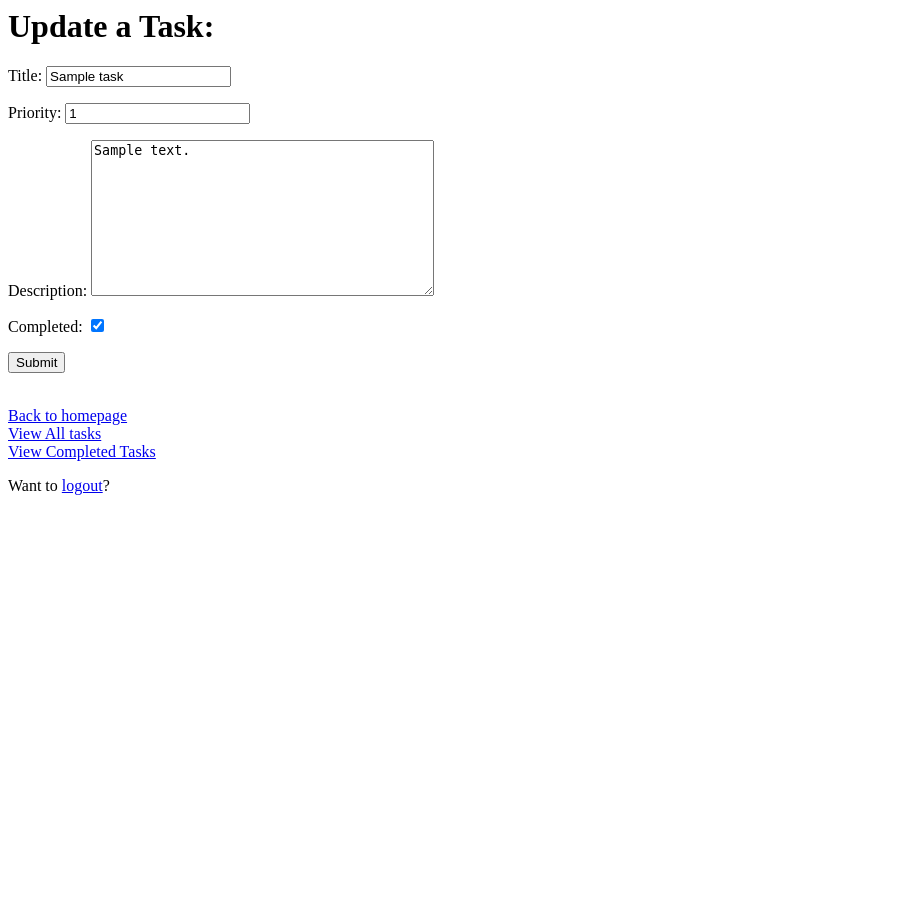
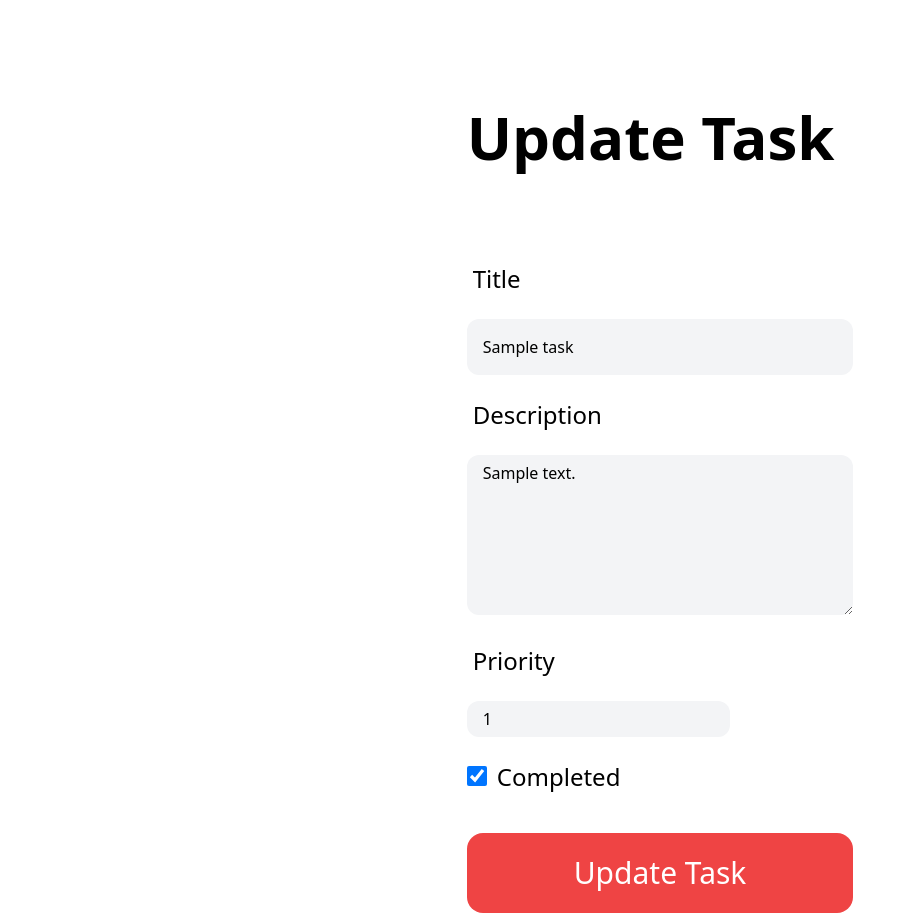
Before and after one commit to siddnikh/wd202, a Django app: page /update-task/1/ in a window 1280 px wide. Shown: the whole page, without its empty margins (0-908 px from the left). Before the commit the page ends 495 px from the top, so only its background shows below. Run offline with Django 3.2, Linux system fonts and the light colour scheme; a user stored in the database is signed in; tables that the repository leaves empty hold one stand-in row (values such as "Sample post"); some libraries are stand-ins or nearby versions.

Commit message:
final changes to styling

```diff
--- a/level6/tasks/templates/layouts/task_layout.html
+++ b/level6/tasks/templates/layouts/task_layout.html
@@ -22,7 +22,7 @@
         <!--Add the tasks here-->
         {% endblock %}
 
-        <div class = "absolute w-1/3 bottom-0 mt-5 grid place-items-center">
+        <div class = "bottom-0 mt-5 grid place-items-center">
             <button onclick="window.location.href = '/create-task/'" class="bg-red-500 hover:bg-red-700 text-white text-3xl mb-40 py-2 px-4 rounded-2xl mt-5 h-20 w-full">Add</button>
         </div>
         </div>
--- a/level6/tasks/templates/tasks/delete_task.html
+++ b/level6/tasks/templates/tasks/delete_task.html
@@ -3,7 +3,7 @@
 {% block heading %}Delete Task{% endblock %}
 {% block body %}
 <form class = "mt-14" method="post">{% csrf_token %}
-    <p class = "font-sans text-black text-xl">Are you sure you want to delete <span class="text-blue-500">{{object}}</span>?</p>
+    <p class = "font-sans text-black text-xl">Are you sure you want to delete <span class="text-blue-500">"{{object}}"</span>?</p>
     <div class = "absolute w-1/3 bottom-0 mt-5 grid place-items-center">
         <button type = "submit" class="bg-red-500 hover:bg-red-700 text-white text-3xl mb-40 py-2 px-4 rounded-2xl mt-5 h-20 w-full">Confirm</button>
     </div>
--- a/level6/tasks/templates/tasks/update_task.html
+++ b/level6/tasks/templates/tasks/update_task.html
@@ -1,14 +1,31 @@
-<h1>Update a Task:</h1>
-
-<form method="POST" action = ""/>
-{{ form.as_p }}
-{% csrf_token %}
-<button type="submit">Submit</button>
+{% extends "layouts/layout.html" %}
+{% block title %}Update Task{% endblock %}
+{% block heading %}Update Task{% endblock %}
+{% block body %}
+<form class = "mt-14"action="" method = 'POST'>
+    {% csrf_token %}
+    {{ form.non_field_errors }}
+    <div class="fieldwrapper">
+        {{ form.title.errors }}
+        <label class = "font-sans font-light mt-32 ml-1.5 text-2xl" for="{{ form.title.id_for_label }}">Title</label>
+        {{form.title}}
+    </div>
+    <div class="fieldwrapper">
+        {{ form.description.errors }}
+        <label class = "font-sans font-light mt-32 ml-1.5 text-2xl" for="{{ form.description.id_for_label }}">Description</label>
+        {{form.description}}
+    </div>
+    <div class="fieldwrapper">
+        {{ form.priority.errors }}
+        <label class = "font-sans font-light mt-32 ml-1.5 text-2xl" for="{{ form.priority.id_for_label }}">Priority</label>
+        {{form.priority}}
+    </div>
+    <div class="fieldwrapper">
+        {{form.completed}}
+        <label class = "font-sans font-light mt-32 ml-1.5 text-2xl" for="{{ form.completed.id_for_label }}">Completed</label>
+    </div>
+    <div class = "grid place-items-center">
+        <button type = "submit" class="mt-10 bg-red-500 hover:bg-red-700 text-white text-3xl py-2 px-4 rounded-2xl h-20 w-full">Update Task</button>
+    </div>
 </form>
-<br>
-
-<a href="/tasks">Back to homepage</a> <br>
-<a href="/all_tasks">View All tasks</a> <br>
-<a href="/completed_tasks">View Completed Tasks</a>
-<br>
-    <p>Want to <a href = "/user/logout/">logout</a>?
+{% endblock%}
--- a/level6/tasks/templates/tasks/user_login.html
+++ b/level6/tasks/templates/tasks/user_login.html
@@ -20,4 +20,5 @@
         <button class="bg-red-500 hover:bg-red-700 text-white text-3xl py-2 px-4 rounded-2xl h-20 w-full">Login</button>
     </div>
 </form>
+<p class="mt-10 text-black text-lg font-sans">Don't have an account? <a href = "/user/signup/" class = "text-red-500">Sign up!</a></p>
 {% endblock%}
--- a/level6/tasks/urls.py
+++ b/level6/tasks/urls.py
@@ -1,12 +1,13 @@
 from django.urls import path
 from . import views
 from django.contrib.auth.views import LogoutView
+from django.views.generic import RedirectView
 
 urlpatterns = [
+    path('', RedirectView.as_view(url='/tasks')),
     path("tasks/", views.GenericTaskView.as_view()),
     path('create-task/', views.GenericTaskCreateView.as_view()),
     path("delete-task/<pk>/", views.GenericTaskDeleteView.as_view()),
-    #path('detailed-task/<pk>/', views.GenericDetailView.as_view()),
     path("completed_tasks/", views.GenericCompletedTasksView.as_view()),
     path("all_tasks/", views.GenericAllTasksView.as_view()),
     path("update-task/<pk>/", views.GenericTaskUpdateView.as_view()),
--- a/level6/tasks/views.py
+++ b/level6/tasks/views.py
@@ -18,10 +18,6 @@ class UserCreationView(CreateView):
     form_class = UserSignUpForm
     template_name = "tasks/user_signup.html"
     success_url = '/user/login/'
-
-#class GenericDetailView(AuthenticationManager, DetailView, LoginRequiredMixin):
-#    model = Task
-#    template_name = "tasks/task_detail.html"
 
 class GenericTaskDeleteView(AuthenticationManager, DeleteView, LoginRequiredMixin):
 
```
Also changed, not shown: level6/tasks/templates/tasks/task_detail.html (deleted, +0 -10 lines), level6/tasks/templates/tasks/user_signup.html (+5 -4 lines).
